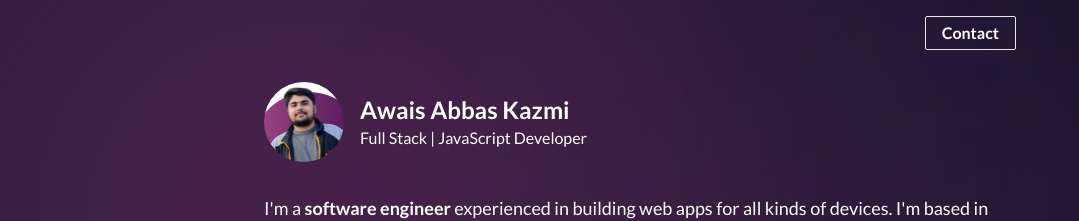
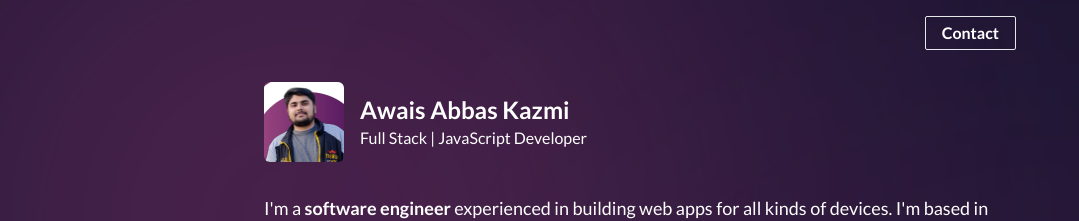
Before and after one commit to kazmi066/kazmi066.github.io, a React (Create React App) app: page / in a window 1280 px wide. Shown: the top 221 px of the page, without its empty margins (0-1079 px from the left). Built offline with nearby package versions, Linux system fonts and the light colour scheme.

Commit message:
Update home page to add skeleton loading

```diff
--- a/src/pages/Home/Home.js
+++ b/src/pages/Home/Home.js
@@ -1,3 +1,4 @@
+import { useState } from 'react';
 import Container from '../../components/Container';
 import Styles from './Home.module.css';
 import FrontLoader from '../../components/FrontLoader';
@@ -9,8 +10,16 @@ import Timelines from "../../components/Home/Timelines";
 import Contact from "../../components/Home/Contact";
 import Footer from "../../components/Home/Footer";
 import Projects from '../../components/Home/Projects';
+import Skeleton from 'react-loading-skeleton'
+import 'react-loading-skeleton/dist/skeleton.css'
 
 export default function Home() {
+    const [loaded, setLoaded] = useState(false);
+
+    setTimeout(() => {
+        setLoaded(true);
+    }, 2000);
+
     return (
         <main className={`text-white ${Styles.mainContainer}`}>
             <div className={Styles.gradientCover1}></div>
@@ -19,10 +28,14 @@ export default function Home() {
                 <Header />
                 <Container>
                     <div className="flex items-center content-center gap-4 mt-4">
-                        <div className="person_image">
-                            <img className="w-20 rounded-full" src={awais} alt="broken" />
+                        <div className="w-20 h-20 rounded-md">
+                            {
+                                loaded
+                                    ? <img className="w-full h-full rounded-md" src={awais} alt="broken" />
+                                    : <Skeleton height={80} baseColor="rgb(104, 31, 104)" highlightColor="#ffffff" />
+                            }
                         </div>
-                        <div className="person_text">
+                        <div className="person_text w-64">
                             <h3 className="font-bold">Awais Abbas Kazmi</h3>
                             <p>Full Stack | JavaScript Developer</p>
                         </div>
```
